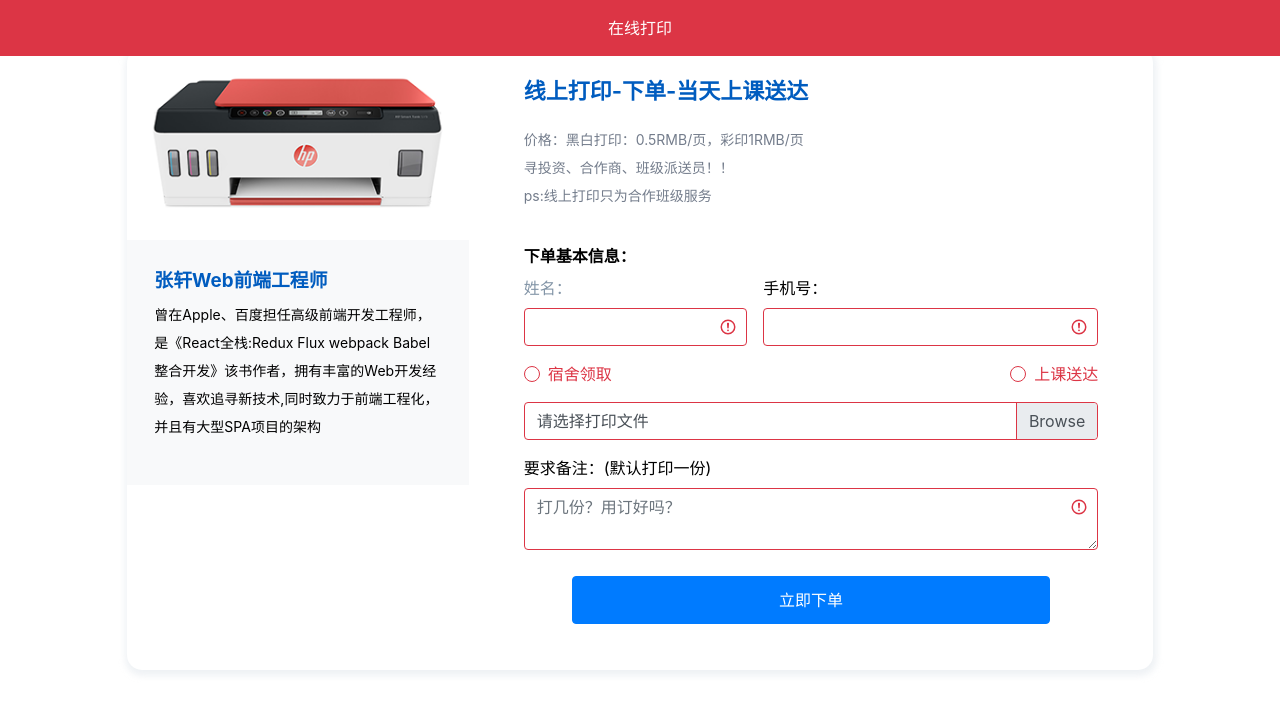
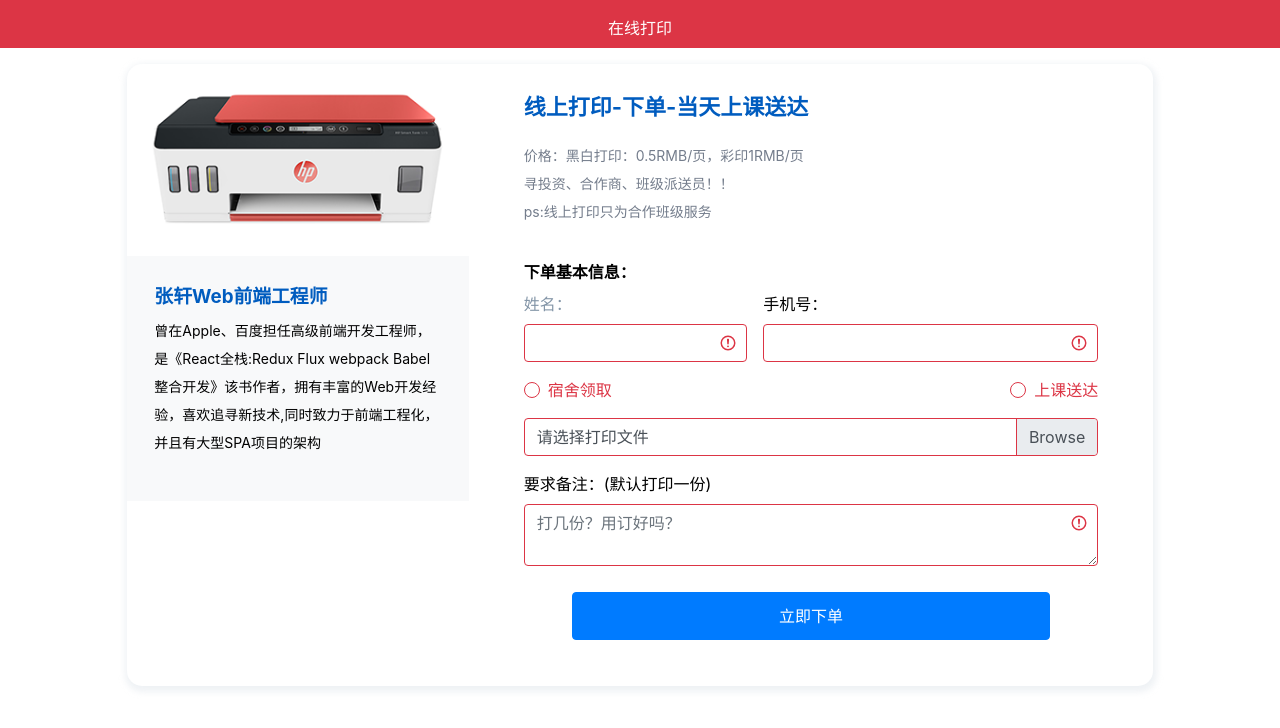
Before and after one commit to guyinxdxn/guyinxdxn.github.io, a plain HTML site: page print_html/print_order.html in a window 1280 px wide. Drawn offline with nearby package versions, Linux system fonts and the light colour scheme.

Commit message:
改nva_top
改nva_top

```diff
--- a/css/index.css
+++ b/css/index.css
@@ -13,6 +13,7 @@ ul,ol{
 
 
 /************通用样式-end**********/
+
 	/* 我的资料,订单列表样式 */
 		.order_list{
 				background: #FFFFFF;
@@ -21,6 +22,20 @@ ul,ol{
 				margin-top: 3%;
 				margin-bottom: 5%;
 				}
+
+	/* 顶部固定栏Bottom_Bar */
+		.nav_top_div{
+			height: 48px;
+			width: 100%;
+		}
+		.nav_top{
+			padding-top: 16px;
+			height: 48px;
+			position: fixed;
+			width: 100%;
+			z-index: 2;
+			top: 0;
+		}
 	/* 底部固定栏Bottom_Bar */
 		.Bottom_Bar_div{
 			width:100%;
--- a/print_html/print_order.html
+++ b/print_html/print_order.html
@@ -14,7 +14,6 @@
 		/* 打印介绍界面 */
 		.printing{
 			width: 90%;
-
 			border-radius: 15px;
 			box-shadow: 1px 3px 6px 3px rgb(232, 236, 241,0.7);
 		}
@@ -100,10 +99,10 @@
 
   <body>
 
-  <div class=" text-center bg-danger text-white p-3 " style="position: fixed;width: 100%; z-index: 2; top: 0;">在线打印</div>
-
+  <div class=" text-center bg-danger text-white   nav_top">在线打印</div>
+  <div class="nav_top_div"></div>
 		<div class="container"  id="printing_div">
-			<div class="row  justify-content-around mt-5 ">
+			<div class="row  justify-content-around mt-3 ">
 
 				<div class=" row printing no-gutters" >
 					<div class="col-12 col-md-4  printing_img" >
```
Also changed, not shown: print_html/my_data.html (+2 -1 lines), print_html/print_list.html (+2 -1 lines).
